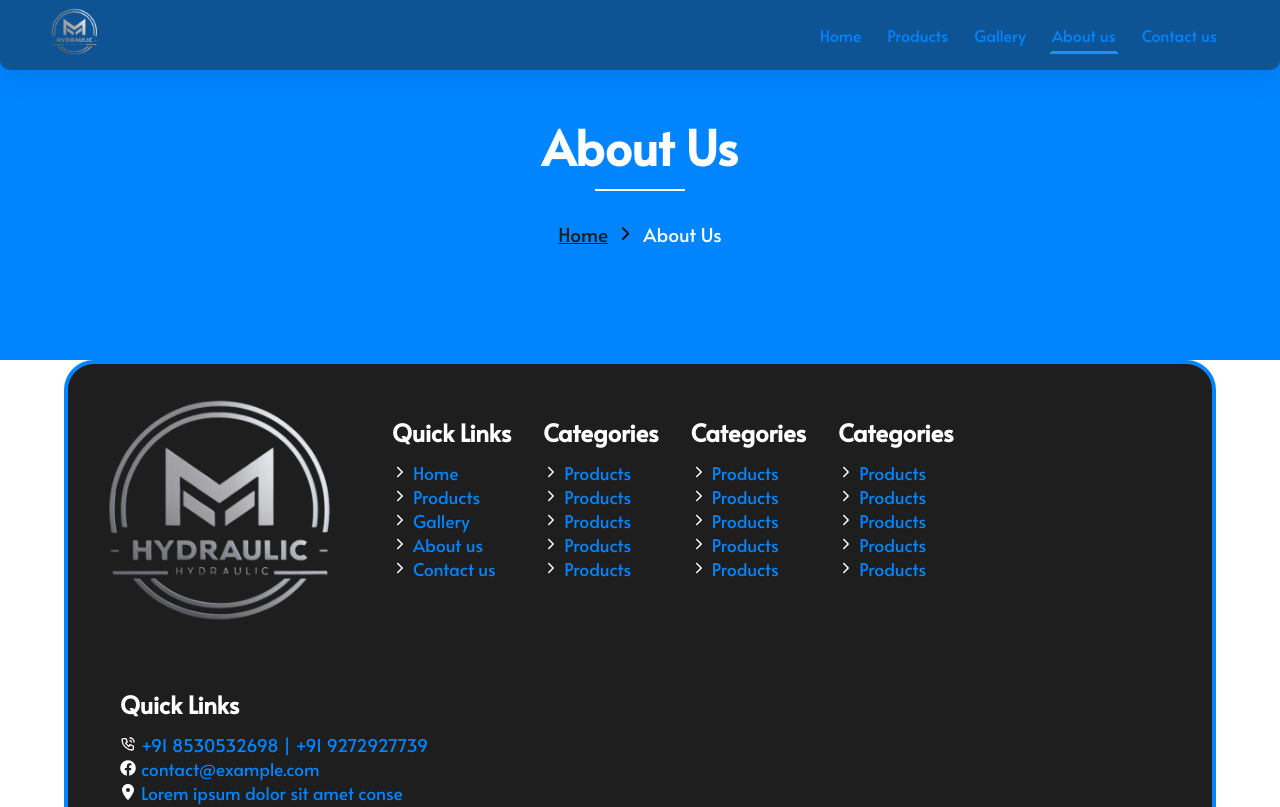
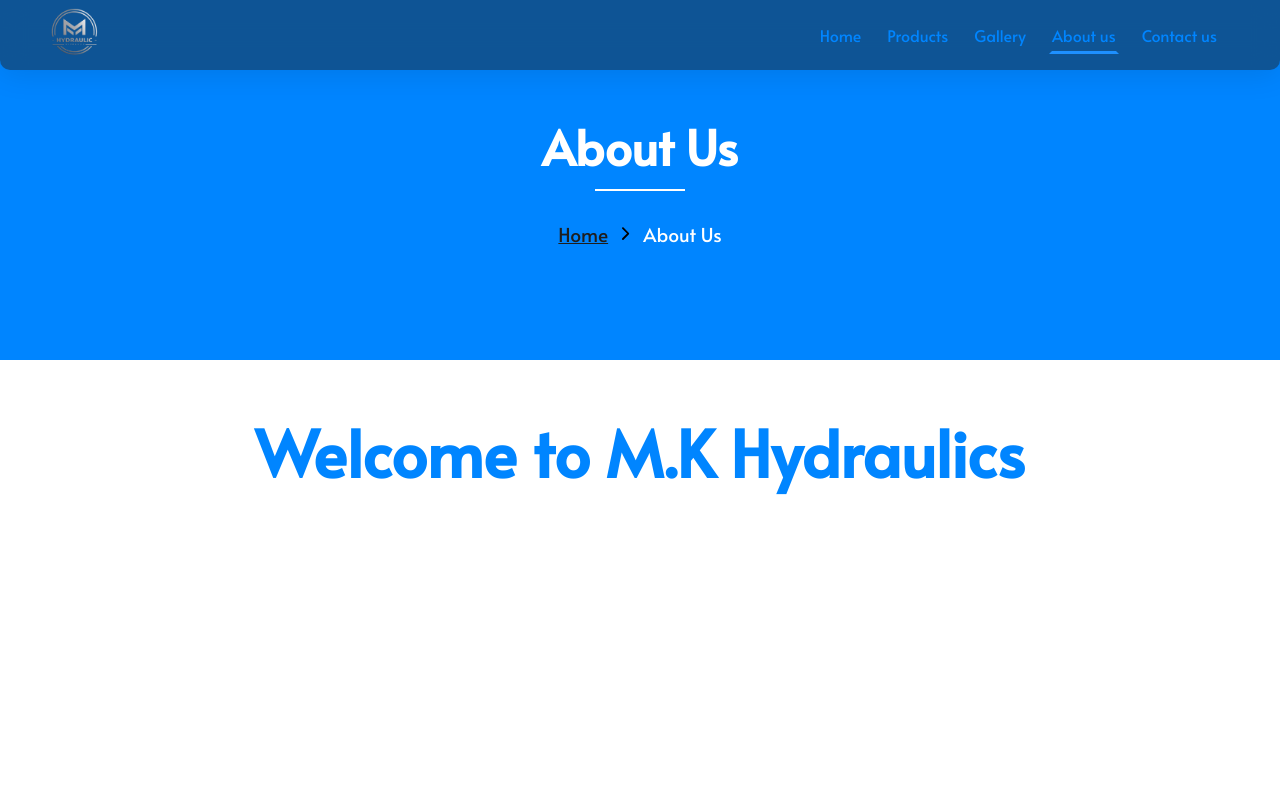
Before and after one commit to adityasharma0131/M.K-Hydraulics, a React (Vite) app in the folder client/: page /about-us in a window 1280 px wide. Shown: the top 807 px of the page. Built offline with nearby package versions, Linux system fonts and the light colour scheme.

Commit message:
started with aboutUs page

```diff
--- a/client/src/index.css
+++ b/client/src/index.css
@@ -92,6 +92,7 @@
 .homepage,
 .weare,
 .our-products,
+.about-us,
 .products {
   min-height: 100vh;
   background-size: cover;
@@ -172,6 +173,7 @@
 .bgbox,
 .productbox,
 .productbgbox,
+.aboutbgbox,
 .contactbox,
 .clients {
   position: relative;
@@ -190,6 +192,9 @@
   border: 2px solid #0085ff;
 }
 .productbgbox {
+  color: #0085ff;
+}
+.aboutbgbox {
   color: #0085ff;
 }
 
@@ -573,22 +578,9 @@
   color: #fff;
 }
 
-
-.gallery-container{
+.gallery-container {
   padding: 10px;
 }
-
-
-
-
-
-
-
-
-
-
-
-
 
 /* Media Queries */
 @media (max-width: 1200px) {
--- a/client/src/pages/Aboutus.jsx
+++ b/client/src/pages/Aboutus.jsx
@@ -1,9 +1,16 @@
-import React from 'react'
-import HeroPage from '../components/HeroPage'
+import React from "react";
+import HeroPage from "../components/HeroPage";
 const Aboutus = () => {
   return (
-    <HeroPage heading="About Us" />
-  )
-}
+    <>
+      <HeroPage heading="About Us" />
+      <div className="about-us">
+        <div className="aboutbgbox">
+          <h1 className="heading1">Welcome to M.K Hydraulics</h1>
+        </div>
+      </div>
+    </>
+  );
+};
 
-export default Aboutus
+export default Aboutus;
```
